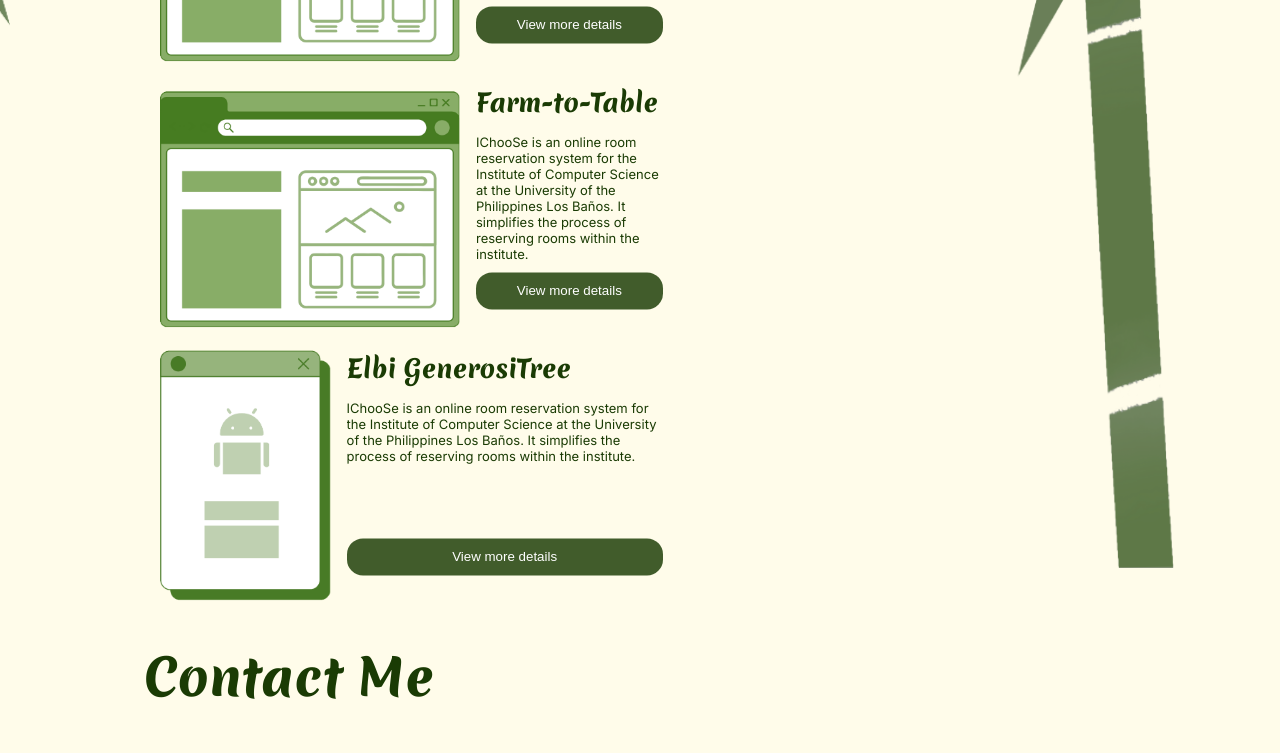
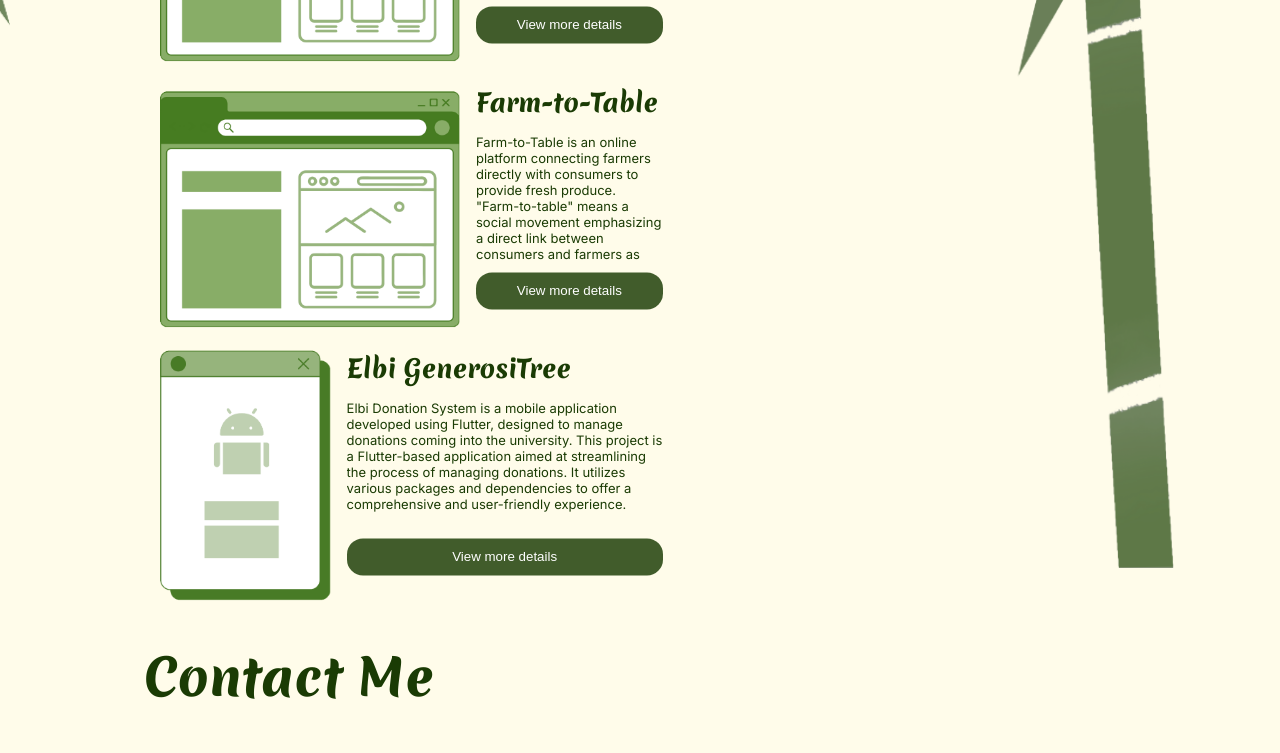
Before and after one commit to JomarMonreal/monreal-portfolio-alpha, a Next.js app: page / in a window 1280 px wide. Shown: the part 1027-1780 px from the top of the page. Built offline with nearby package versions, Linux system fonts and the light colour scheme.

Commit message:
refactor: projects fetched using json

```diff
--- /dev/null
+++ b/public/json/projects.json
@@ -0,0 +1,23 @@
+[
+    {
+      "type": "website",
+      "imagePath": "/images/website2.png",
+      "title": "IChooSe",
+      "description": "IChooSe is an online room reservation system for the Institute of Computer Science at the University of the Philippines Los Baños. It simplifies the process of reserving rooms within the institute.",
+      "projectUrl": "https://alpha-ichoose.vercel.app/"
+    },
+    {
+      "type": "website",
+      "imagePath": "/images/website2.png",
+      "title": "Farm-to-Table",
+      "description": "Farm-to-Table is an online platform connecting farmers directly with consumers to provide fresh produce. \"Farm-to-table\" means a social movement emphasizing a direct link between consumers and farmers as the source of food.",
+      "projectUrl": "https://farm-to-table.vercel.app/"
+    },
+    {
+      "type": "mobile",
+      "imagePath": "/images/mobile.png",
+      "title": "Elbi GenerosiTree",
+      "description": "Elbi Donation System is a mobile application developed using Flutter, designed to manage donations coming into the university. This project is a Flutter-based application aimed at streamlining the process of managing donations. It utilizes various packages and dependencies to offer a comprehensive and user-friendly experience.",
+      "projectUrl": "https://elbi-generositree.vercel.app/"
+    }
+  ]
--- a/src/components/ProjectsSection.tsx
+++ b/src/components/ProjectsSection.tsx
@@ -1,32 +1,26 @@
+"use client"
+
+import { Project, convertToProjectsArray} from "@/types/types";
 import { ProjectsSectionCard } from "./ProjectsSectionCard";
+import projectsJSON from "../../public/json/projects.json"
+import { useState } from "react";
 
 export function ProjectsSection() {
-  return <div>
-    <h2>Projects</h2>
+  const [projects, setProjects] = useState<Project[]>(convertToProjectsArray(projectsJSON))
 
-    <ProjectsSectionCard
-      type={"website"}
-      imagePath={"/images/website2.png"}
-      title={"IChooSe"}
-      description={"IChooSe is an online room reservation system for the Institute of Computer Science at the University of the Philippines Los Baños. It simplifies the process of reserving rooms within the institute."}
-      projectUrl={"https://alpha-ichoose.vercel.app/"}
-    />
-
-    <ProjectsSectionCard
-      type={"website"}
-      imagePath={"/images/website2.png"}
-      title={"Farm-to-Table"}
-      description={"IChooSe is an online room reservation system for the Institute of Computer Science at the University of the Philippines Los Baños. It simplifies the process of reserving rooms within the institute."}
-      projectUrl={"https://alpha-ichoose.vercel.app/"}
-    />
-
-    <ProjectsSectionCard
-      type={"website"}
-      imagePath={"/images/mobile.png"}
-      title={"Elbi GenerosiTree"}
-      description={"IChooSe is an online room reservation system for the Institute of Computer Science at the University of the Philippines Los Baños. It simplifies the process of reserving rooms within the institute."}
-      projectUrl={"https://alpha-ichoose.vercel.app/"}
-    />
-
-  </div>;
+  return (
+    <div>
+      <h2>Projects</h2>
+      {projects.map((project, index) => (
+        <ProjectsSectionCard
+          key={index}
+          type={project.type}
+          imagePath={project.imagePath}
+          title={project.title}
+          description={project.description}
+          projectUrl={project.projectUrl}
+        />
+      ))}
+    </div>
+  );
 }
--- a/src/components/ProjectsSectionCard.tsx
+++ b/src/components/ProjectsSectionCard.tsx
@@ -1,7 +1,6 @@
 import { FC } from "react";
 import styles from "./ProjectsSection.module.css";
-
-type ProjectType = "website" | "mobile"
+import { ProjectType } from "../types/types";
 
 interface ProjectSectionCardProps{
   type: ProjectType,
--- /dev/null
+++ b/src/types/types.tsx
@@ -0,0 +1,26 @@
+export type ProjectType = "website" | "mobile";
+export type Project = {
+    type: ProjectType,
+    imagePath: string,
+    title: string,
+    description: string,
+    projectUrl: string,
+  }
+
+const convertToProject = (data: any): Project | null => {
+    const projectTypes: ProjectType[] = ["website", "mobile"];
+    if (projectTypes.includes(data.type)) {
+        return {
+            type: data.type as ProjectType,
+            imagePath: data.imagePath,
+            title: data.title,
+            description: data.description,
+            projectUrl: data.projectUrl
+        };
+    }
+    return null;
+};
+
+export const convertToProjectsArray = (jsonArray: any[]): Project[] => {
+    return jsonArray.map(item => convertToProject(item)).filter(item => item !== null) as Project[];
+};
```
